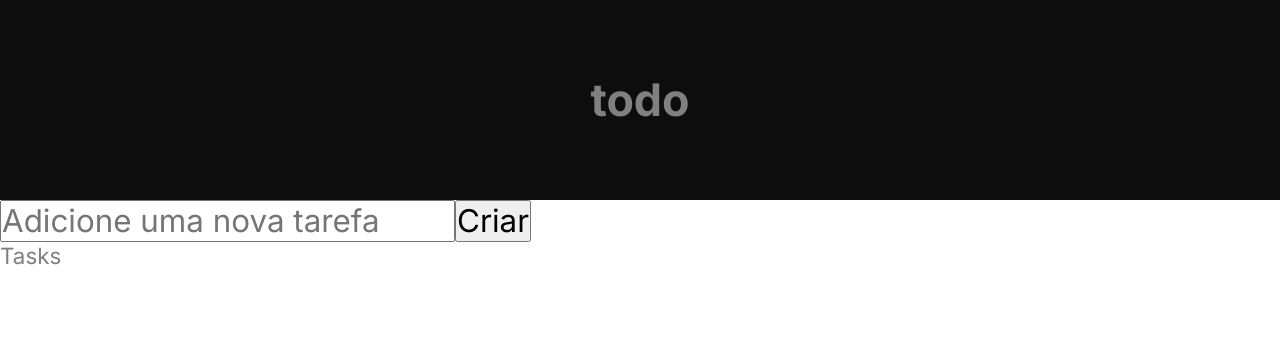
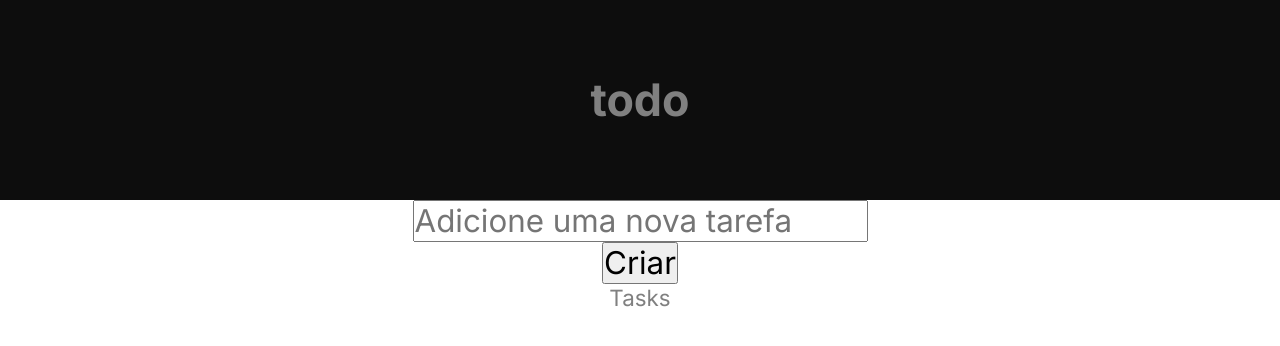
Before and after one commit to DericksonLossIT/desafio01-conceitos-react, a React (Vite) app: page / in a window 1280 px wide. Shown: the top 346 px of the page. Built offline with nearby package versions, Linux system fonts and the light colour scheme.

Commit message:
implements basic task component

```diff
--- a/src/App.module.css
+++ b/src/App.module.css
@@ -3,5 +3,25 @@
   display: flex;
   align-items: center;
   justify-content: center;
-  height: 200px;
+  height: 12.5rem;
 }
+
+.mainWrapper {
+  display: flex;
+  flex-direction: column;
+  align-items: center;
+  justify-content: center;
+}
+
+.tasks {
+  display: flex;
+  align-items: center;
+  justify-content: center;
+}
+
+.tasks p {
+  display: flex;
+  flex-direction: c;
+  align-items: center;
+  justify-content: center;
+}
--- a/src/App.tsx
+++ b/src/App.tsx
@@ -35,7 +35,7 @@ function App() {
       <header className={styles.todoHeader}>
         <h1>todo</h1>
       </header>
-      <main>
+      <main className={styles.mainWrapper}>
         <input
           type="text"
           placeholder="Adicione uma nova tarefa"
@@ -46,8 +46,8 @@ function App() {
           Criar
         </button>
 
+        <p>Tasks</p>
         <div className={styles.tasks}>
-          Tasks
           <div className={styles.taskList}>
             {taskList.map(({ content, isComplete }) => {
               return (
--- /dev/null
+++ b/src/components/Task.module.css
@@ -0,0 +1,29 @@
+.taskContainer {
+  box-sizing: border-box;
+
+  margin: 0.75rem;
+  display: flex;
+  flex-direction: row;
+  align-items: center;
+  justify-content: space-between;
+  padding: 1rem;
+  gap: 0.75rem;
+
+  width: 46rem;
+  height: 4.5rem;
+
+  background: var(--gray-500);
+
+  border: 1px solid var(--gray-400);
+  box-shadow: 0px 2px 8px rgba(0, 0, 0, 0.06);
+  border-radius: 8px;
+}
+
+.taskContainer .checkbox {
+}
+
+.taskContainer p {
+}
+
+.taskContainer .trashIcon {
+}
--- /dev/null
+++ b/src/components/Task.tsx
@@ -0,0 +1,19 @@
+import { Trash } from "phosphor-react";
+import styles from "./Task.module.css";
+
+interface TaskProps {
+  content: string;
+  isComplete: boolean;
+}
+
+const Task = ({ content, isComplete }: TaskProps) => {
+  return (
+    <div className={styles.taskContainer}>
+      <div className={styles.checkbox}>Checkbox: {isComplete}</div>
+      <p>{content}</p>
+      <Trash size={24} className={styles.trashIcon} />
+    </div>
+  );
+};
+
+export default Task;
```
